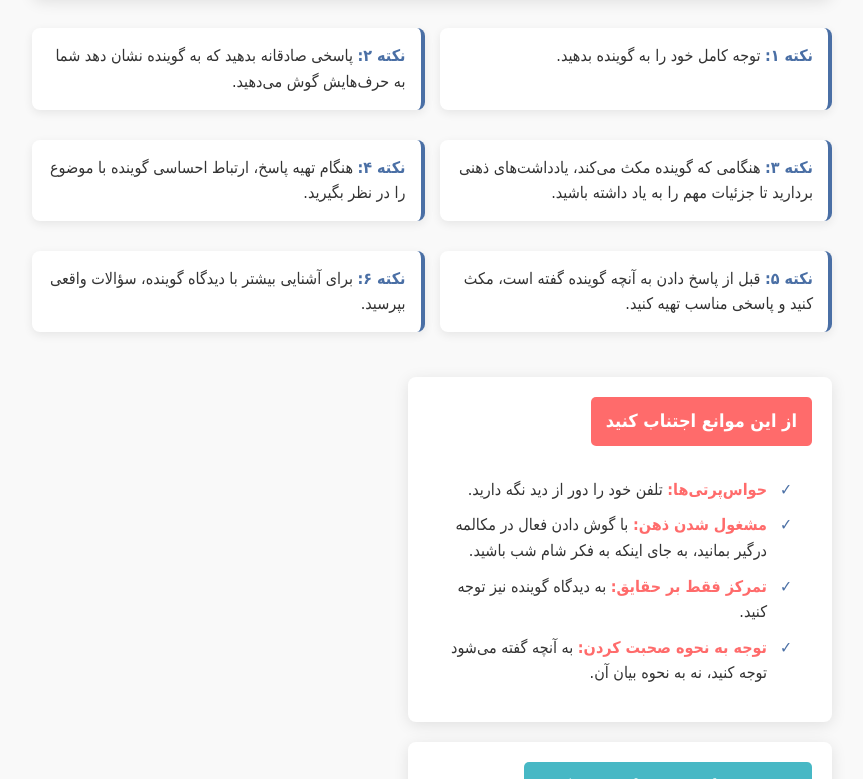
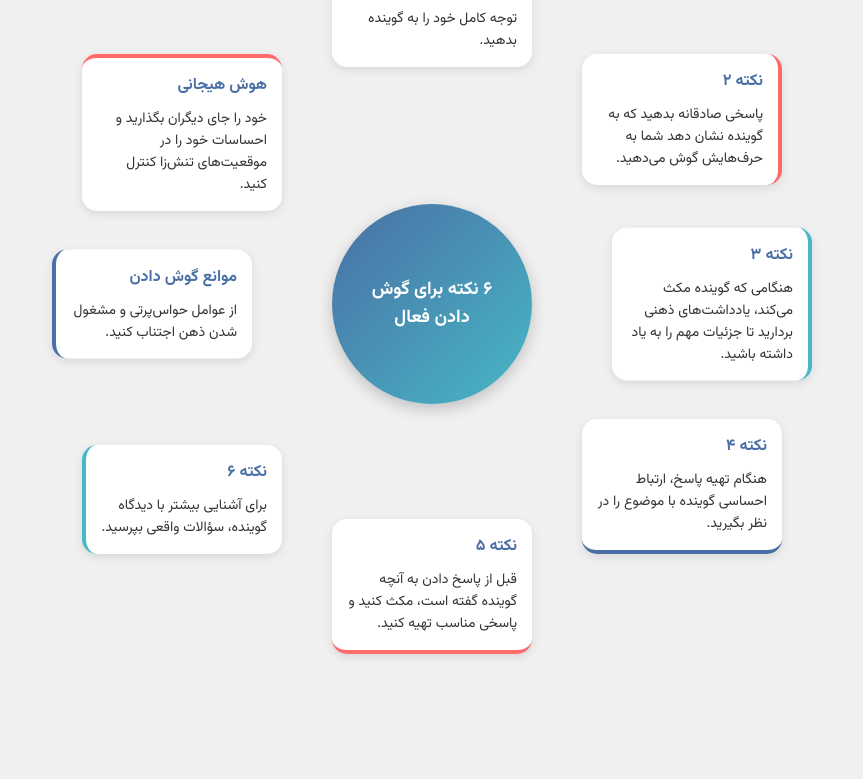
Before and after one commit to Diligence0743/active-listening-tips, a plain HTML site: page index.html in a window 1280 px wide. Shown: the part 116-895 px from the top of the page, without its empty margins (208-1071 px from the left). After the commit the page ends 840 px from the top, so only its background shows below. Drawn offline with Linux system fonts and the light colour scheme.

Commit message:
Update index.html

```diff
--- a/index.html
+++ b/index.html
@@ -3,170 +3,246 @@
     <head>
         <meta charset="UTF-8" />
         <meta name="viewport" content="width=device-width, initial-scale=1.0" />
-        <title>۶ نکته برای گوش دادن فعال</title>
+        <title>نکات گوش دادن فعال</title>
         <style>
+            @import url("https://fonts.googleapis.com/css2?family=Vazirmatn:wght@400;700&display=swap");
+
             :root {
                 --primary: #4a6fa5;
                 --secondary: #ff6b6b;
                 --highlight: #47b8c5;
                 --dark: #333;
                 --light: #f9f9f9;
-                --gradient: linear-gradient(135deg, var(--primary), var(--highlight));
+                --white: #ffffff;
+                --gradient: linear-gradient(
+                    135deg,
+                    var(--primary),
+                    var(--highlight)
+                );
             }
+
+            * {
+                box-sizing: border-box;
+                margin: 0;
+                padding: 0;
+            }
+
             body {
-                font-family: 'Tahoma', 'Arial', sans-serif;
-                line-height: 1.6;
-                margin: 0;
+                font-family: "Vazirmatn", sans-serif;
+                background-color: #f0f0f0;
+                direction: rtl;
+                min-height: 100vh;
+                display: flex;
+                justify-content: center;
+                align-items: center;
                 padding: 20px;
-                max-width: 800px;
+            }
+
+            .circular-infographic {
+                position: relative;
+                width: 800px;
+                height: 800px;
                 margin: 0 auto;
-                background-color: var(--light);
-                color: var(--dark);
-                text-align: right;
             }
-            h1 {
+
+            .center-circle {
+                position: absolute;
+                width: 200px;
+                height: 200px;
+                background: var(--gradient);
+                border-radius: 50%;
+                top: 50%;
+                left: 50%;
+                transform: translate(-50%, -50%);
+                display: flex;
+                justify-content: center;
+                align-items: center;
                 text-align: center;
-                font-size: 24px;
-                margin-bottom: 30px;
                 color: white;
-                background: var(--gradient);
+                font-weight: bold;
+                font-size: 18px;
                 padding: 20px;
-                border-radius: 10px;
-                box-shadow: 0 4px 15px rgba(0,0,0,0.1);
-                text-transform: uppercase;
-                letter-spacing: 1px;
+                box-shadow: 0 5px 15px rgba(0, 0, 0, 0.2);
+                z-index: 10;
             }
-            .tips {
-                margin-bottom: 30px;
-                display: grid;
-                grid-template-columns: repeat(auto-fit, minmax(300px, 1fr));
-                gap: 15px;
-            }
+
             .tip {
-                margin-bottom: 15px;
+                position: absolute;
+                width: 200px;
                 background: white;
                 padding: 15px;
-                border-radius: 8px;
-                box-shadow: 0 3px 10px rgba(0,0,0,0.08);
-                border-right: 4px solid var(--primary);
-                border-left: none;
-                transition: transform 0.3s ease;
+                border-radius: 15px;
+                box-shadow: 0 3px 10px rgba(0, 0, 0, 0.1);
+                transition: all 0.3s ease;
             }
+
             .tip:hover {
-                transform: translateY(-3px);
+                transform: scale(1.05);
+                box-shadow: 0 5px 15px rgba(0, 0, 0, 0.2);
+                z-index: 5;
             }
-            .tip strong {
+
+            .tip h3 {
                 color: var(--primary);
+                margin-bottom: 10px;
+                font-size: 16px;
             }
-            .sections {
-                display: flex;
-                justify-content: space-between;
-                flex-wrap: wrap;
+
+            .tip p {
+                font-size: 14px;
+                color: var(--dark);
             }
-            .section {
-                width: 48%;
-                margin-bottom: 20px;
-                background: white;
-                padding: 20px;
-                border-radius: 8px;
-                box-shadow: 0 3px 15px rgba(0,0,0,0.1);
+
+            .tip-1 {
+                top: 50px;
+                left: 50%;
+                transform: translateX(-50%);
+                border-top: 4px solid var(--primary);
             }
-            h2 {
-                font-size: 18px;
-                margin-bottom: 15px;
-                color: white;
-                background: var(--secondary);
-                padding: 10px 15px;
-                border-radius: 5px;
-                display: inline-block;
-                margin-top: 0;
+
+            .tip-2 {
+                top: 150px;
+                right: 50px;
+                border-right: 4px solid var(--secondary);
             }
-            .section:nth-child(2) h2 {
-                background: var(--highlight);
+
+            .tip-3 {
+                top: 50%;
+                right: 20px;
+                transform: translateY(-50%);
+                border-right: 4px solid var(--highlight);
             }
-            ul {
-                padding-right: 20px;
-                padding-left: 0;
+
+            .tip-4 {
+                bottom: 150px;
+                right: 50px;
+                border-bottom: 4px solid var(--primary);
             }
-            li {
-                margin-bottom: 10px;
-                position: relative;
-                list-style-type: none;
-                padding-right: 25px;
-                padding-left: 0;
+
+            .tip-5 {
+                bottom: 50px;
+                left: 50%;
+                transform: translateX(-50%);
+                border-bottom: 4px solid var(--secondary);
             }
-            li::before {
-                content: "✓";
+
+            .tip-6 {
+                bottom: 150px;
+                left: 50px;
+                border-left: 4px solid var(--highlight);
+            }
+
+            .tip-7 {
+                top: 50%;
+                left: 20px;
+                transform: translateY(-50%);
+                border-left: 4px solid var(--primary);
+            }
+
+            .tip-8 {
+                top: 150px;
+                left: 50px;
+                border-top: 4px solid var(--secondary);
+            }
+
+            .connector {
                 position: absolute;
-                right: 0;
-                left: auto;
-                color: var(--primary);
-                font-weight: bold;
+                background-color: rgba(74, 111, 165, 0.3);
+                pointer-events: none;
+                z-index: 1;
             }
-            li strong {
-                color: var(--secondary);
-            }
-            @media (max-width: 650px) {
-                .section {
+
+            /* Responsive adjustments */
+            @media (max-width: 850px) {
+                .circular-infographic {
                     width: 100%;
+                    height: auto;
+                    margin-top: 1200px;
+                }
+
+                .center-circle {
+                    position: relative;
+                    margin: 0 auto 30px;
+                    transform: none;
+                    top: 0;
+                    left: 0;
+                }
+
+                .tip {
+                    position: relative;
+                    width: 80%;
+                    max-width: 350px;
+                    margin: 15px auto;
+                    top: auto;
+                    left: auto;
+                    right: auto;
+                    bottom: auto;
+                    transform: none;
+                }
+
+                .connector {
+                    display: none;
                 }
             }
         </style>
     </head>
     <body>
-        <h1>۶ نکته برای گوش دادن فعال</h1>
+        <div class="circular-infographic">
+            <div class="center-circle">۶ نکته برای گوش دادن فعال</div>
 
-        <div class="tips">
-            <div class="tip">
-                <strong>نکته ۱:</strong> توجه کامل خود را به گوینده بدهید.
-            </div>
-            <div class="tip">
-                <strong>نکته ۲:</strong> پاسخی صادقانه بدهید که به گوینده نشان دهد شما به حرف‌هایش گوش می‌دهید.
-            </div>
-            <div class="tip">
-                <strong>نکته ۳:</strong> هنگامی که گوینده مکث می‌کند، یادداشت‌های ذهنی بردارید تا جزئیات مهم را به یاد داشته باشید.
-            </div>
-            <div class="tip">
-                <strong>نکته ۴:</strong> هنگام تهیه پاسخ، ارتباط احساسی گوینده با موضوع را در نظر بگیرید.
-            </div>
-            <div class="tip">
-                <strong>نکته ۵:</strong> قبل از پاسخ دادن به آنچه گوینده گفته است، مکث کنید و پاسخی مناسب تهیه کنید.
-            </div>
-            <div class="tip">
-                <strong>نکته ۶:</strong> برای آشنایی بیشتر با دیدگاه گوینده، سؤالات واقعی بپرسید.
-            </div>
-        </div>
-
-        <div class="sections">
-            <div class="section">
-                <h2>از این موانع اجتناب کنید</h2>
-                <ul>
-                    <li>
-                        <strong>حواس‌پرتی‌ها:</strong> تلفن خود را دور از دید نگه دارید.
-                    </li>
-                    <li>
-                        <strong>مشغول شدن ذهن:</strong> با گوش دادن فعال در مکالمه درگیر بمانید، به جای اینکه به فکر شام شب باشید.
-                    </li>
-                    <li>
-                        <strong>تمرکز فقط بر حقایق:</strong> به دیدگاه گوینده نیز توجه کنید.
-                    </li>
-                    <li>
-                        <strong>توجه به نحوه صحبت کردن:</strong> به آنچه گفته می‌شود توجه کنید، نه به نحوه بیان آن.
-                    </li>
-                </ul>
+            <div class="tip tip-1">
+                <h3>نکته ۱</h3>
+                <p>توجه کامل خود را به گوینده بدهید.</p>
             </div>
 
-            <div class="section">
-                <h2>هوش هیجانی خود را تقویت کنید</h2>
-                <ul>
-                    <li>یاد بگیرید چگونه فضای اتاق را درک کنید.</li>
-                    <li>نیازهای دیگران را تفسیر کنید.</li>
-                    <li>خود را جای دیگران بگذارید.</li>
-                    <li>
-                        احساسات خود را در موقعیت‌های تنش‌زا کنترل کنید.
-                    </li>
-                    <li>هدف خود را رسیدن به توافق قرار دهید.</li>
-                </ul>
+            <div class="tip tip-2">
+                <h3>نکته ۲</h3>
+                <p>
+                    پاسخی صادقانه بدهید که به گوینده نشان دهد شما به حرف‌هایش
+                    گوش می‌دهید.
+                </p>
+            </div>
+
+            <div class="tip tip-3">
+                <h3>نکته ۳</h3>
+                <p>
+                    هنگامی که گوینده مکث می‌کند، یادداشت‌های ذهنی بردارید تا
+                    جزئیات مهم را به یاد داشته باشید.
+                </p>
+            </div>
+
+            <div class="tip tip-4">
+                <h3>نکته ۴</h3>
+                <p>
+                    هنگام تهیه پاسخ، ارتباط احساسی گوینده با موضوع را در نظر
+                    بگیرید.
+                </p>
+            </div>
+
+            <div class="tip tip-5">
+                <h3>نکته ۵</h3>
+                <p>
+                    قبل از پاسخ دادن به آنچه گوینده گفته است، مکث کنید و پاسخی
+                    مناسب تهیه کنید.
+                </p>
+            </div>
+
+            <div class="tip tip-6">
+                <h3>نکته ۶</h3>
+                <p>برای آشنایی بیشتر با دیدگاه گوینده، سؤالات واقعی بپرسید.</p>
+            </div>
+
+            <div class="tip tip-7">
+                <h3>موانع گوش دادن</h3>
+                <p>از عوامل حواس‌پرتی و مشغول شدن ذهن اجتناب کنید.</p>
+            </div>
+
+            <div class="tip tip-8">
+                <h3>هوش هیجانی</h3>
+                <p>
+                    خود را جای دیگران بگذارید و احساسات خود را در موقعیت‌های
+                    تنش‌زا کنترل کنید.
+                </p>
             </div>
         </div>
     </body>
```
